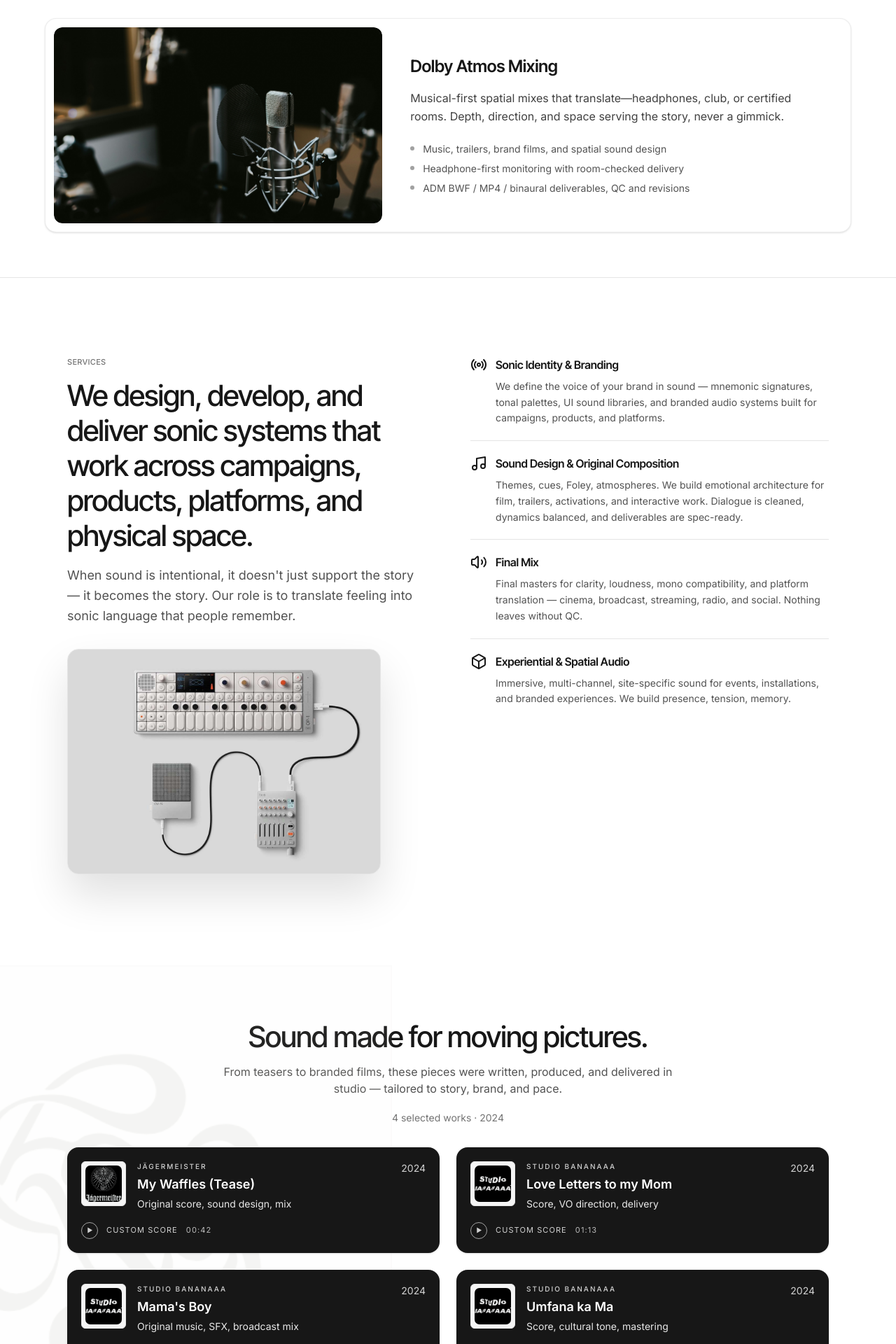
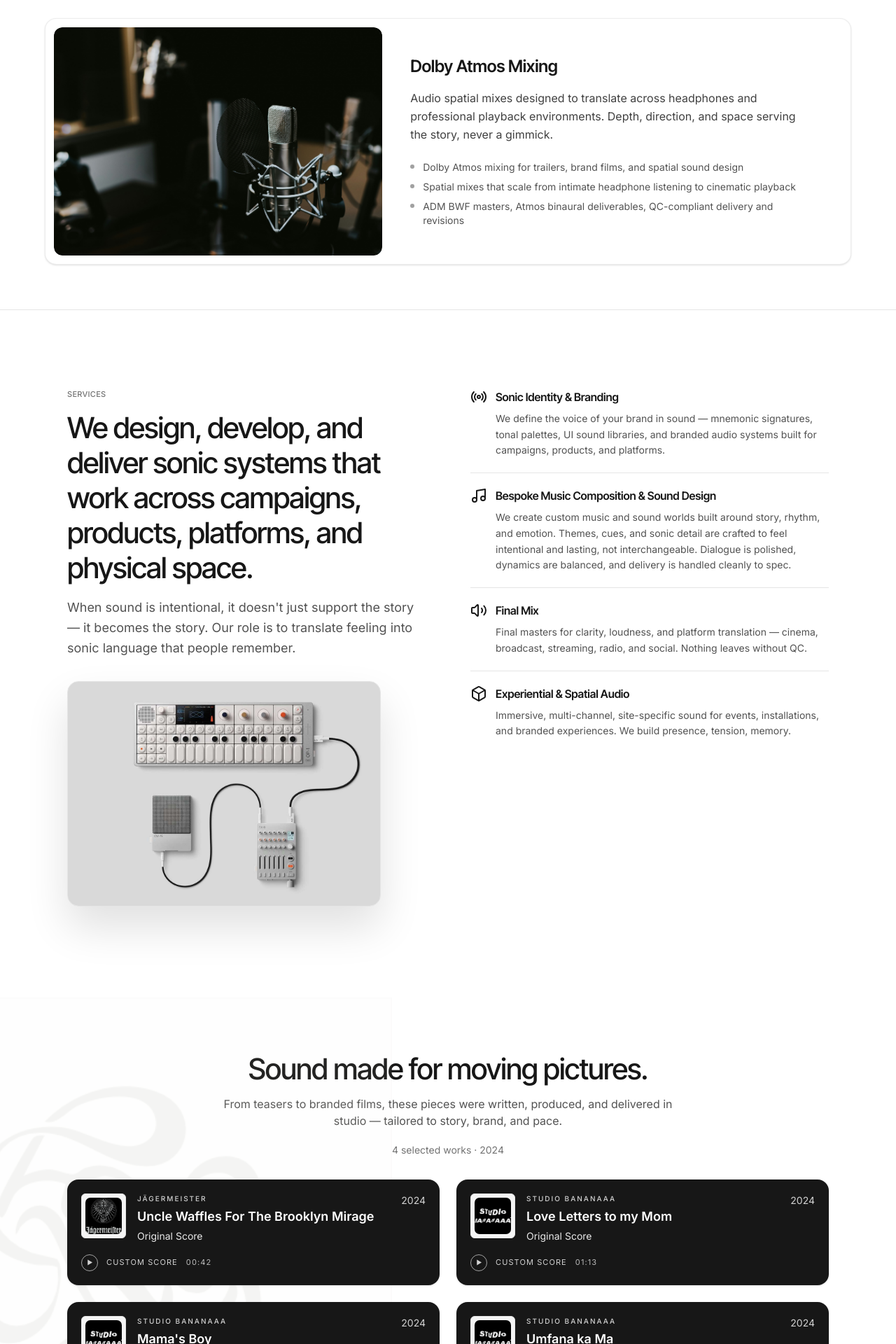
Before and after one commit to jimmy-motsei/wanoura-studio, a Next.js app: page / in a window 1280 px wide. Shown: the part 2820-4740 px from the top of the page at 70% size. Built offline with nearby package versions, Linux system fonts and the light colour scheme.

Commit message:
Update site copy: Specialist Services, Capabilities, and Selected Works

```diff
--- a/archive/dark-components/Capabilities.tsx
+++ b/archive/dark-components/Capabilities.tsx
@@ -13,7 +13,7 @@ export default function Capabilities() {
         {
             title: "Sound Design & Original Composition",
             body:
-                "Themes, cues, Foley, atmospheres. We build emotional architecture for film, trailers, activations, and interactive work. Dialogue is cleaned, dynamics balanced, and deliverables are spec-ready.",
+                "We create custom music and sound worlds built around story, rhythm, and emotion. Themes, cues, and sonic detail are crafted to feel intentional and lasting, not interchangeable. Dialogue is polished, dynamics are balanced, and delivery is handled cleanly to spec.",
         },
         {
             title: "Voice Direction & Vocal Strategy",
@@ -23,7 +23,7 @@ export default function Capabilities() {
         {
             title: "Mixing, Mastering & Delivery",
             body:
-                "Final masters for clarity, loudness, mono compatibility, and platform translation — cinema, broadcast, streaming, radio, and social. Nothing leaves without QC.",
+                "Final masters for clarity, loudness, and platform translation — cinema, broadcast, streaming, radio, and social. Nothing leaves without QC.",
         },
         {
             title: "Experiential & Spatial Audio",
--- a/components/work/CapabilitiesLight.tsx
+++ b/components/work/CapabilitiesLight.tsx
@@ -27,15 +27,15 @@ export default function CapabilitiesLight() {
             icon: <RadioIcon className="w-6 h-6 text-neutral-900" />,
         },
         {
-            title: "Sound Design & Original Composition",
+            title: "Bespoke Music Composition & Sound Design",
             body:
-                "Themes, cues, Foley, atmospheres. We build emotional architecture for film, trailers, activations, and interactive work. Dialogue is cleaned, dynamics balanced, and deliverables are spec-ready.",
+                "We create custom music and sound worlds built around story, rhythm, and emotion. Themes, cues, and sonic detail are crafted to feel intentional and lasting, not interchangeable. Dialogue is polished, dynamics are balanced, and delivery is handled cleanly to spec.",
             icon: <MusicIcon className="w-6 h-6 text-neutral-900" />,
         },
         {
             title: "Final Mix",
             body:
-                "Final masters for clarity, loudness, mono compatibility, and platform translation — cinema, broadcast, streaming, radio, and social. Nothing leaves without QC.",
+                "Final masters for clarity, loudness, and platform translation — cinema, broadcast, streaming, radio, and social. Nothing leaves without QC.",
             icon: <Volume2Icon className="w-6 h-6 text-neutral-900" />,
         },
         {
--- a/components/work/OriginalCompositionsLight.tsx
+++ b/components/work/OriginalCompositionsLight.tsx
@@ -9,8 +9,8 @@ const works = [
     {
         slug: "my-waffles-tease",
         client: "JÄGERMEISTER",
-        title: "My Waffles (Tease)",
-        role: "Original score, sound design, mix",
+        title: "Uncle Waffles For The Brooklyn Mirage",
+        role: "Original Score",
         duration: "00:42",
         year: "2024",
         image: "/client-logos/jagermeister.png",
@@ -19,7 +19,7 @@ const works = [
         slug: "love-letters-to-my-mom",
         client: "STUDIO BANANAAA",
         title: "Love Letters to my Mom",
-        role: "Score, VO direction, delivery",
+        role: "Original Score",
         duration: "01:13",
         year: "2024",
         image: "/client-logos/studio-banana.png",
@@ -28,7 +28,7 @@ const works = [
         slug: "mamas-boy",
         client: "STUDIO BANANAAA",
         title: "Mama's Boy",
-        role: "Original music, SFX, broadcast mix",
+        role: "Original Score, Sound Design",
         duration: "00:58",
         year: "2024",
         image: "/client-logos/studio-banana.png",
@@ -37,7 +37,7 @@ const works = [
         slug: "umfana-ka-ma",
         client: "STUDIO BANANAAA",
         title: "Umfana ka Ma",
-        role: "Score, cultural tone, mastering",
+        role: "Original Score",
         duration: "01:04",
         year: "2024",
         image: "/client-logos/studio-banana.png",
--- a/components/work/SpecialistServicesLight.tsx
+++ b/components/work/SpecialistServicesLight.tsx
@@ -19,12 +19,13 @@ const services: Service[] = [
         slug: "atmos-mixing",
         title: "Dolby Atmos Mixing",
         summary:
-            "Musical-first spatial mixes that translate—headphones, club, or certified rooms. Depth, direction, and space serving the story, never a gimmick.",
+            "Audio spatial mixes designed to translate across headphones and professional playback environments. Depth, direction, and space serving the story, never a gimmick.",
         bullets: [
-            "Music, trailers, brand films, and spatial sound design",
-            "Headphone-first monitoring with room-checked delivery",
-            "ADM BWF / MP4 / binaural deliverables, QC and revisions",
+            "Dolby Atmos mixing for trailers, brand films, and spatial sound design",
+            "Spatial mixes that scale from intimate headphone listening to cinematic playback",
+            "ADM BWF masters, Atmos binaural deliverables, QC-compliant delivery and revisions",
         ],
+
         image: "/images/studio-mic.jpg",
     },
 ];
```
Also changed, not shown: 1 other file (tests, documents, lock files or other folders).
